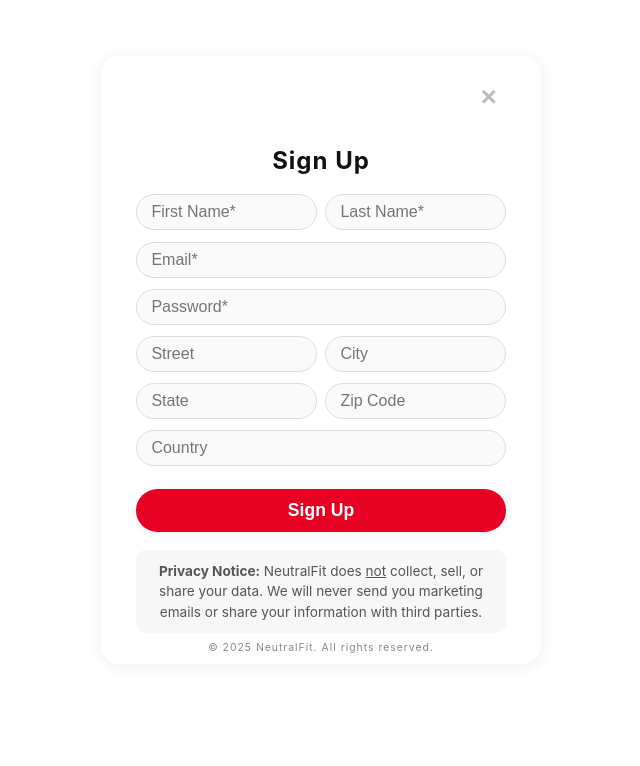
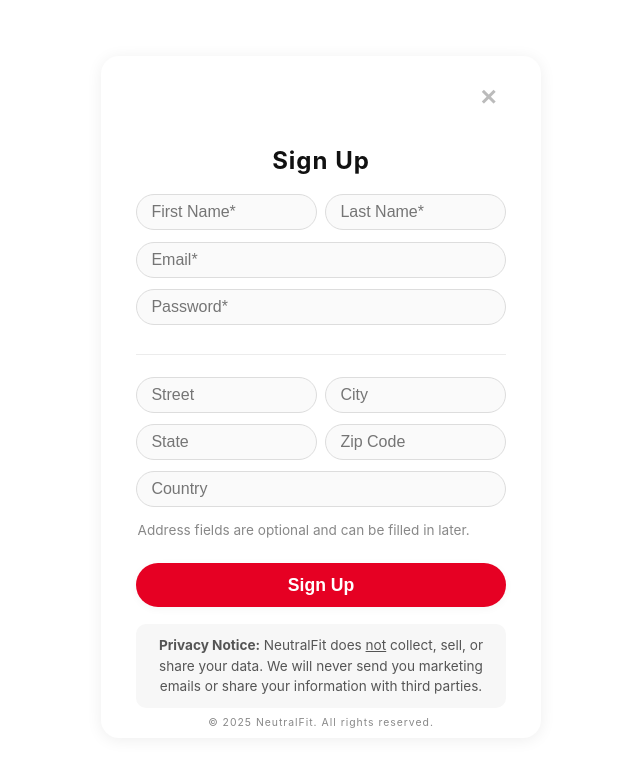
Before and after one commit to chenwa/NeutralFit, a React (Create React App) app: page /signup in a window 1280 px wide. Shown: the top 766 px of the page, without its empty margins (319-959 px from the left). Built offline with nearby package versions, Linux system fonts and the light colour scheme; no server answers.

Commit message:
updated ui to make sure that the user knows address is optional

```diff
--- a/src/App.css
+++ b/src/App.css
@@ -251,6 +251,13 @@
   line-height: 1.5;
 }
 
+.nf-divider {
+  border: none;
+  border-top: 1.5px solid #ececec;
+  margin: 1.1rem 0 0.7rem 0;
+  width: 100%;
+}
+
 .nf-footer-small {
   font-size: 0.65rem;
   padding: 0.3rem 0 0.1rem 0;
@@ -278,6 +285,14 @@
   background: #f2f2f2;
   color: #e60023;
   text-decoration: none;
+}
+
+.nf-optional-note {
+  font-size: 0.85rem;
+  color: #888;
+  margin: 0.2rem 0 0.2rem 0;
+  text-align: left;
+  padding-left: 0.1rem;
 }
 
 @media (max-width: 600px) {
--- a/src/Signup.tsx
+++ b/src/Signup.tsx
@@ -71,6 +71,7 @@ const Signup: React.FC = () => {
         </div>
         <input className="nf-input" name="email" type="email" placeholder="Email*" value={form.email} onChange={handleChange} required />
         <input className="nf-input" name="password" type="password" placeholder="Password*" value={form.password} onChange={handleChange} required />
+        <hr className="nf-divider" />
         <div className="nf-form-row">
           <input className="nf-input" name="street" placeholder="Street" value={form.street} onChange={handleChange} />
           <input className="nf-input" name="city" placeholder="City" value={form.city} onChange={handleChange} />
@@ -80,6 +81,7 @@ const Signup: React.FC = () => {
           <input className="nf-input" name="zip_code" placeholder="Zip Code" value={form.zip_code} onChange={handleChange} />
         </div>
         <input className="nf-input" name="country" placeholder="Country" value={form.country} onChange={handleChange} />
+        <div className="nf-optional-note">Address fields are optional and can be filled in later.</div>
         <button className="nf-btn nf-btn-primary nf-form-btn" type="submit">Sign Up</button>
       </form>
       {error && <div className="nf-error">{error}</div>}
```
